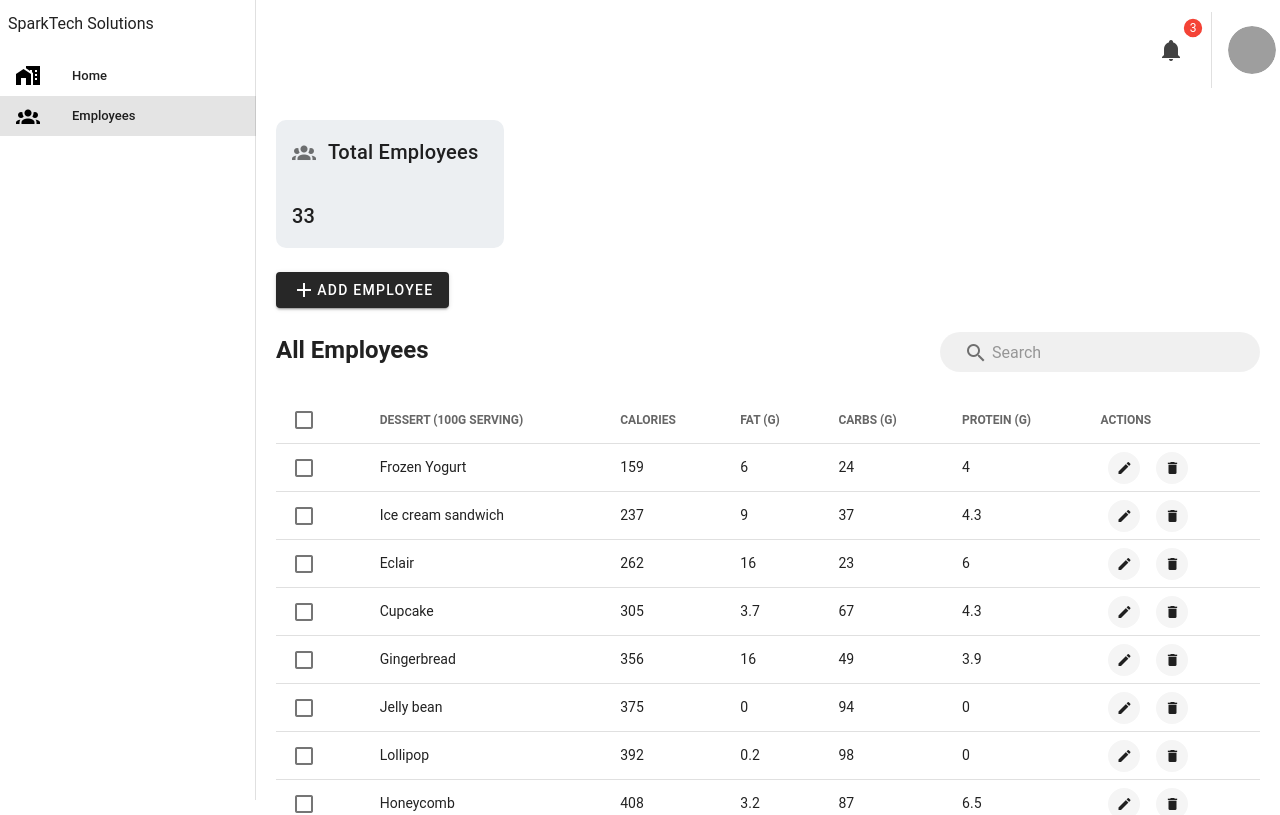
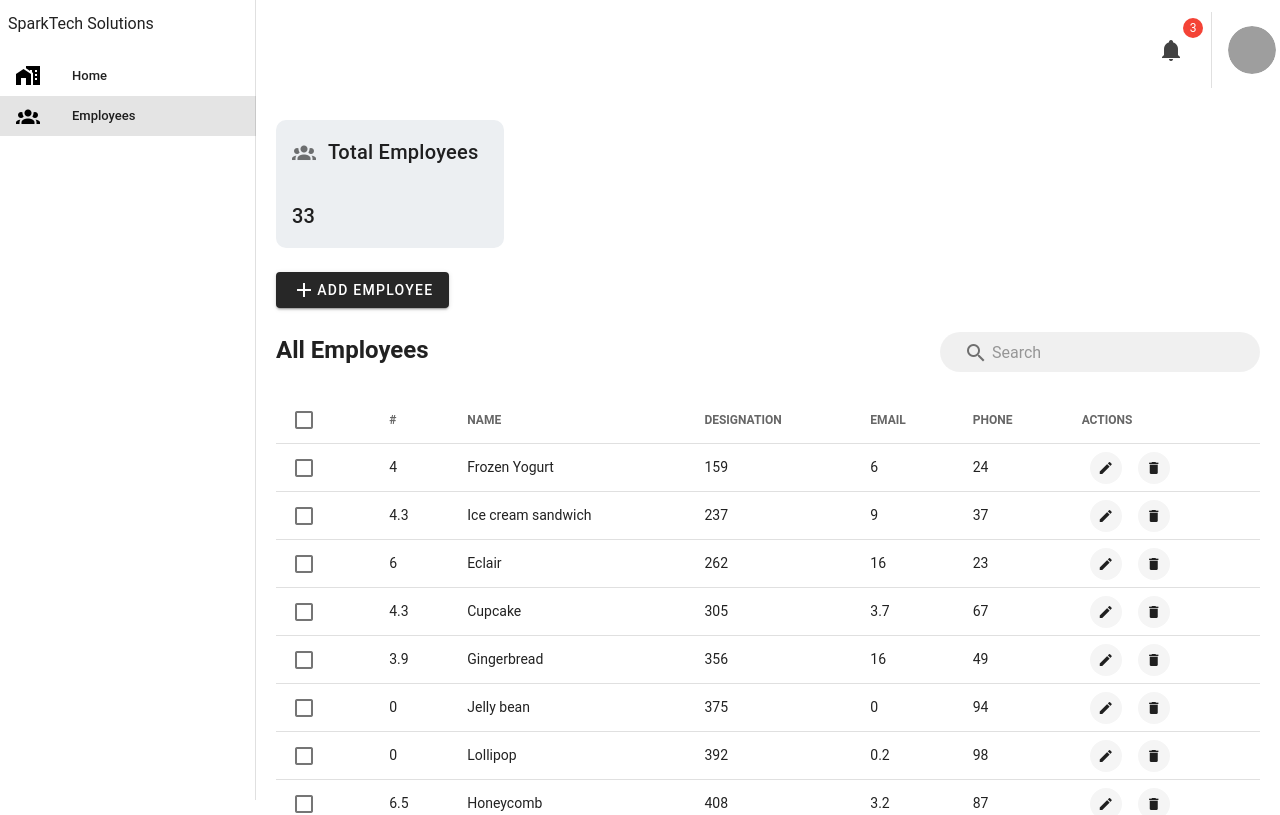
Before and after one commit to khurram-ansari/vuetify-dashboard-blank-template, a Vue app: page /account in a window 1280 px wide. Shown: the top 815 px of the page. Built offline with nearby package versions, Linux system fonts and the light colour scheme; grey boxes are pictures that could not be loaded.

Commit message:
trim added

```diff
--- a/src/components/TheAppbar.vue
+++ b/src/components/TheAppbar.vue
@@ -15,7 +15,7 @@
     <v-spacer />
     <v-menu offset-y>
       <template v-slot:activator="{ on: menu, attrs }">
-        <v-badge content="3" bordered color="red" overlap>
+        <v-badge :value="3" :content="3" color="red" overlap>
           <v-tooltip bottom>
             <template v-slot:activator="{ on: tooltip }">
               <v-btn v-bind="attrs" v-on="{ ...tooltip, ...menu }" rounded icon>
--- a/src/views/UserDashboardAllEmployees.vue
+++ b/src/views/UserDashboardAllEmployees.vue
@@ -17,7 +17,7 @@
         <v-text-field
           style="max-width: 400px"
           filled
-          v-model="search"
+          v-model.trim="search"
           hide-details
           rounded
           prepend-inner-icon="mdi-magnify"
@@ -122,16 +122,18 @@ export default {
     dialog: false,
     dialogDelete: false,
     headers: [
+      { text: "#", value: "protein", sortable: false, filterable: false },
+
       {
-        text: "Dessert (100g serving)",
+        text: "Name",
         align: "start",
         sortable: false,
         value: "name",
       },
-      { text: "Calories", value: "calories" },
-      { text: "Fat (g)", value: "fat" },
-      { text: "Carbs (g)", value: "carbs" },
-      { text: "Protein (g)", value: "protein" },
+
+      { text: "Designation", value: "calories" },
+      { text: "Email", value: "fat" },
+      { text: "Phone", value: "carbs" },
       { text: "Actions", value: "actions", sortable: false },
     ],
     desserts: [],
```
